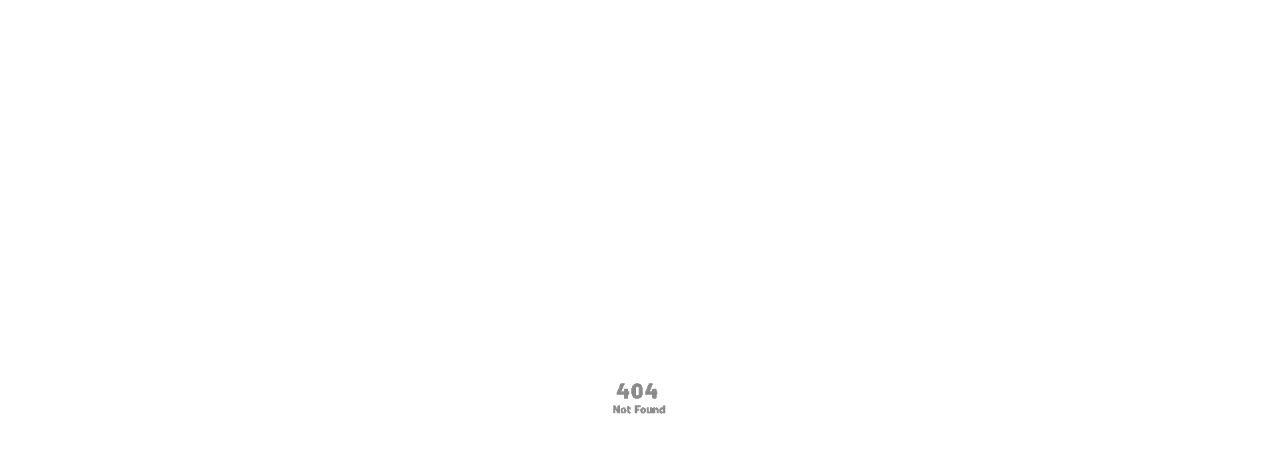
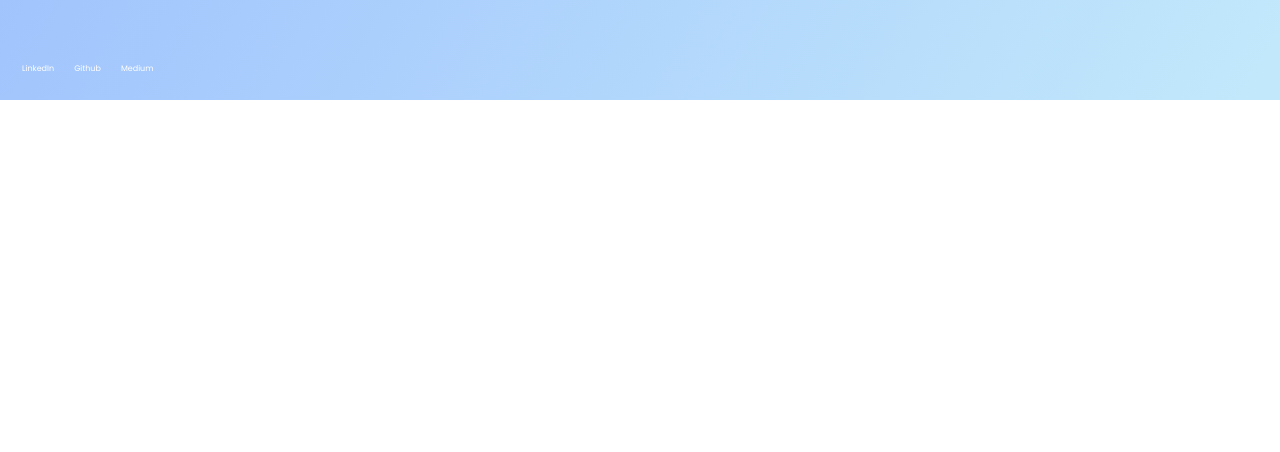
Before and after one commit to git-hariom/portfolio-2024, a React (Create React App) app in the folder portfolio-ui/: page / in a window 1280 px wide. Shown: the top 452 px of the page. Built offline with nearby package versions, Linux system fonts and the light colour scheme.

Commit message:
Cas | Created Header Section and Added in homepage

```diff
--- a/portfolio-ui/src/App.js
+++ b/portfolio-ui/src/App.js
@@ -3,10 +3,11 @@ import NotFound from './components/v1/NotFound';
 import ImageExamples from './components/v1/examples/ImageExamples';
 import LabelExamples from './components/v1/examples/LabelExamples';
 import { Routes, Route } from 'react-router-dom';
+import HomePage from './pages/HomePage';
 
 function App() {
   return (
-    <div className="App">
+    <div className="app-wrapper">
        <Routes>
         <Route path="dev">
           <Route path="examples">
@@ -16,7 +17,7 @@ function App() {
           </Route>
           <Route path="*" element={<NotFound />} />
         </Route>
-        <Route path="*" element={<NotFound />} />
+        <Route path="*" element={<HomePage />} />
       </Routes>
     </div>
   );
--- a/portfolio-ui/src/App.scss
+++ b/portfolio-ui/src/App.scss
@@ -1,5 +1,13 @@
 @import url(./assets/index.scss);
 
 body {
+    height: 100%;
+    width: 100%;
+    margin: 0 auto;
     font-family: 'Poppins-Regular';
 }
+
+.app-wrapper {
+    height: 100%;
+    width: 100%;
+}
--- /dev/null
+++ b/portfolio-ui/src/_global.scss
@@ -0,0 +1,5 @@
+$SCREEN_RES_MOBILE: '576px';
+$SCREEN_RES_TABLET: '768px';
+$SCREEN_RES_SMALL_PC: '992px';
+$SCREEN_RES_LARGE_PC: '1200px';
+$SCREEN_RES_EXTRA_LARGE_PC: '1400px';
--- a/portfolio-ui/src/index.scss
+++ b/portfolio-ui/src/index.scss
@@ -1,13 +1,5 @@
-body {
-  margin: 0;
-  font-family: -apple-system, BlinkMacSystemFont, 'Segoe UI', 'Roboto', 'Oxygen',
-    'Ubuntu', 'Cantarell', 'Fira Sans', 'Droid Sans', 'Helvetica Neue',
-    sans-serif;
-  -webkit-font-smoothing: antialiased;
-  -moz-osx-font-smoothing: grayscale;
+
+#root {
+  height: 100vh;
+  width: 100vw;
 }
-
-code {
-  font-family: source-code-pro, Menlo, Monaco, Consolas, 'Courier New',
-    monospace;
-}
--- /dev/null
+++ b/portfolio-ui/src/pages/HomePage/homePage.scss
@@ -0,0 +1,37 @@
+@import "../../global.scss";
+
+.homepage-wrapper {
+    height: 100%;
+    width:  100%;
+    display: flex;
+    flex-direction: column;
+    .header {
+        height: 100px;
+        align-items: center;
+        .hemberger-icon {
+            cursor: pointer;
+            z-index: 999;
+            position: absolute;
+            top: 12px;
+            left: 12px;
+        }
+    }
+}
+
+@media (min-width: $SCREEN_RES_TABLET) {
+
+}
+
+@media (min-width: $SCREEN_RES_SMALL_PC) {
+    .hemberger-icon {
+        display: none;
+    }
+}
+
+@media (min-width: $SCREEN_RES_LARGE_PC) {
+
+}
+
+@media (min-width: $SCREEN_RES_EXTRA_LARGE_PC) {
+
+}
--- /dev/null
+++ b/portfolio-ui/src/pages/HomePage/index.js
@@ -0,0 +1,26 @@
+import { useState } from "react";
+import Header from "../../sections/Header"
+import "./homePage.scss";
+import MenuRoundedIcon from '@mui/icons-material/MenuRounded';
+import CloseRoundedIcon from '@mui/icons-material/CloseRounded';
+
+const HomePage = (props) => {
+    const [isShowHeader, setShowHeader] = useState(false);
+    const onHembergerClick = () => {
+        setShowHeader((prev)=>!prev)
+    }
+
+    return (
+        <div className="homepage-wrapper">
+            <div className="header">
+                <div className="hemberger-icon" onClick={onHembergerClick}>
+                    { !isShowHeader && <MenuRoundedIcon /> }
+                    { isShowHeader && <CloseRoundedIcon /> }
+                </div>
+                <Header isVisible={isShowHeader} />
+            </div>
+        </div>
+    )
+}
+
+export default HomePage;
--- /dev/null
+++ b/portfolio-ui/src/sections/Header/config.js
@@ -0,0 +1,18 @@
+const config = {
+    navs : [
+        {
+            id: "001",
+            label: "LinkedIn"
+        },
+        {
+            id: "002",
+            label: "Github"
+        },
+        {
+            id: "003",
+            label: "Medium"
+        },
+    ]
+}
+
+export default config;
--- /dev/null
+++ b/portfolio-ui/src/sections/Header/header.scss
@@ -0,0 +1,48 @@
+@import "../../global.scss";
+
+.header-container {
+    position: absolute;
+    height: 100vh;
+    width: 100%;
+    display: flex;
+    align-items: flex-start;
+    flex-direction: column;
+    box-sizing: border-box;
+    padding-top: 48px;
+    padding-left: 16px;
+    background-image: linear-gradient(120deg, #a1c4fd 0%, #c2e9fb 100%);
+    color: white;
+    &.hide {
+        display: none;
+    }
+}
+
+@media (min-width: $SCREEN_RES_TABLET) {
+
+}
+
+@media (min-width: $SCREEN_RES_SMALL_PC) {
+    .header-container {
+        height: 100px;
+        display: flex;
+        flex-direction: row;
+        align-items: flex-end;
+        padding-bottom: 12px;
+        box-sizing: border-box;
+        padding-left: 12px;
+        .nav-items {
+            margin: 10px;
+        }
+        &.hide {
+            display: flex;
+        }
+    }
+}
+
+@media (min-width: $SCREEN_RES_LARGE_PC) {
+
+}
+
+@media (min-width: $SCREEN_RES_EXTRA_LARGE_PC) {
+
+}
--- /dev/null
+++ b/portfolio-ui/src/sections/Header/index.js
@@ -0,0 +1,34 @@
+import { React } from 'react';
+import "./header.scss";
+import { PropTypes } from 'prop-types';
+import HeaderConfig from './config';
+import Label from '../../components/v1/Label/index';
+
+const Header = (props) => {
+
+    const {
+        isVisible,
+    } = {...props};
+
+    return (
+        <div className={`header-container ${!isVisible ? 'hide' : ''}`}>
+            {
+                HeaderConfig?.navs?.map((nav) => (
+                    <div className="nav-items">
+                        <Label key={nav?.id} variant={'small-1'} label={nav?.label} />
+                    </div>
+                ))
+            }
+        </div>
+    )
+}
+
+Header.propTypes = {
+    isVisible: PropTypes.bool
+}
+
+Header.defaultProps = {
+    isVisible: true
+}
+
+export default Header;
```
